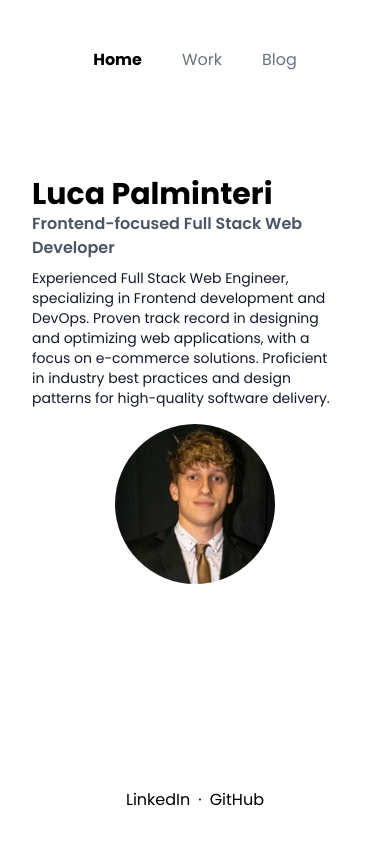
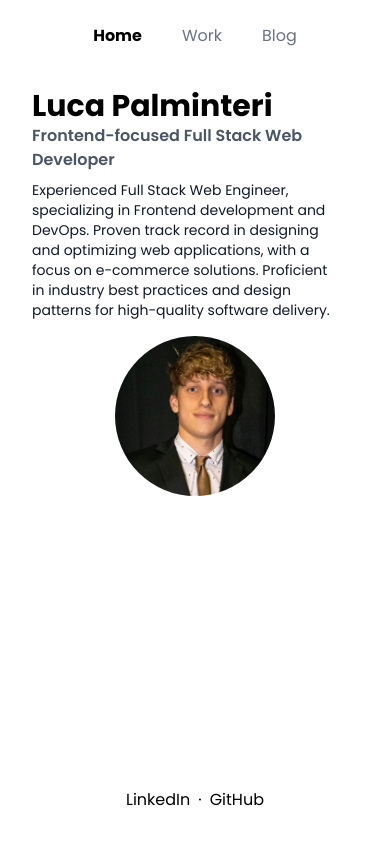
Before and after one commit to LucaPalminteri/portfolio, a Next.js app: page / in a window 390 px wide. Built offline with nearby package versions, Linux system fonts and the light colour scheme.

Commit message:
styles: responsive styles

```diff
--- a/src/app/blog/page.tsx
+++ b/src/app/blog/page.tsx
@@ -3,7 +3,7 @@ import { blogs } from "@/src/utils/blogs";
 
 export default async function BlogPage() {
   return (
-    <div className="max-w-2xl mx-auto mt-10 p-4 md:p-8 lg:p-12">
+    <div className="max-w-2xl mx-auto md:mt-10 p-4 md:p-8 lg:p-12">
       <h2 className="font-semibold text-2xl md:text-3xl lg:text-4xl">Blogs</h2>
       <BlogContainer blogs={blogs} />
     </div>
--- a/src/app/page.tsx
+++ b/src/app/page.tsx
@@ -2,7 +2,7 @@ import AboutMe from "../components/AboutMe/AboutMe";
 
 export default async function Home() {
   return (
-    <main className="max-w-2xl mx-auto mt-10 p-4 md:p-8 lg:p-12">
+    <main className="max-w-2xl mx-auto md:mt-10 p-4 md:p-8 lg:p-12">
       <AboutMe/>
     </main>
   )
--- a/src/app/work/page.tsx
+++ b/src/app/work/page.tsx
@@ -3,7 +3,7 @@ import {works} from '@/src/utils/works'
 
 export default async function WorkPage () {
   return (
-    <div className="max-w-2xl mx-auto mt-10 p-4 md:p-8 lg:p-12">
+    <div className="max-w-2xl mx-auto md:mt-10 p-4 md:p-8 lg:p-12">
         <h2 className="font-semibold text-2xl md:text-3xl lg:text-4xl">My Work</h2>
         <p className="mt-4 md:mt-6 lg:mt-8 text-sm md:text-base lg:text-lg">Dedicated to creating products that developers love and sharing knowledge with the next generation.
           Here&lsquo;s a snapshot of my journey.</p>
--- a/src/components/Header/Header.tsx
+++ b/src/components/Header/Header.tsx
@@ -10,7 +10,7 @@ const Header = () => {
     const handleLinkClick = (link: string) => setActiveLink(link);
 
     return (
-        <header className="py-8 my-4">
+        <header className="py-4 my-2 md:py-8 md:my-4">
             <HeaderLink link='/' activeLink={activeLink} handleClick={handleLinkClick}>Home</HeaderLink>
             <HeaderLink link='/work' activeLink={activeLink} handleClick={handleLinkClick}>Work</HeaderLink>
             <HeaderLink link='/blog' activeLink={activeLink} handleClick={handleLinkClick}>Blog</HeaderLink>
```
